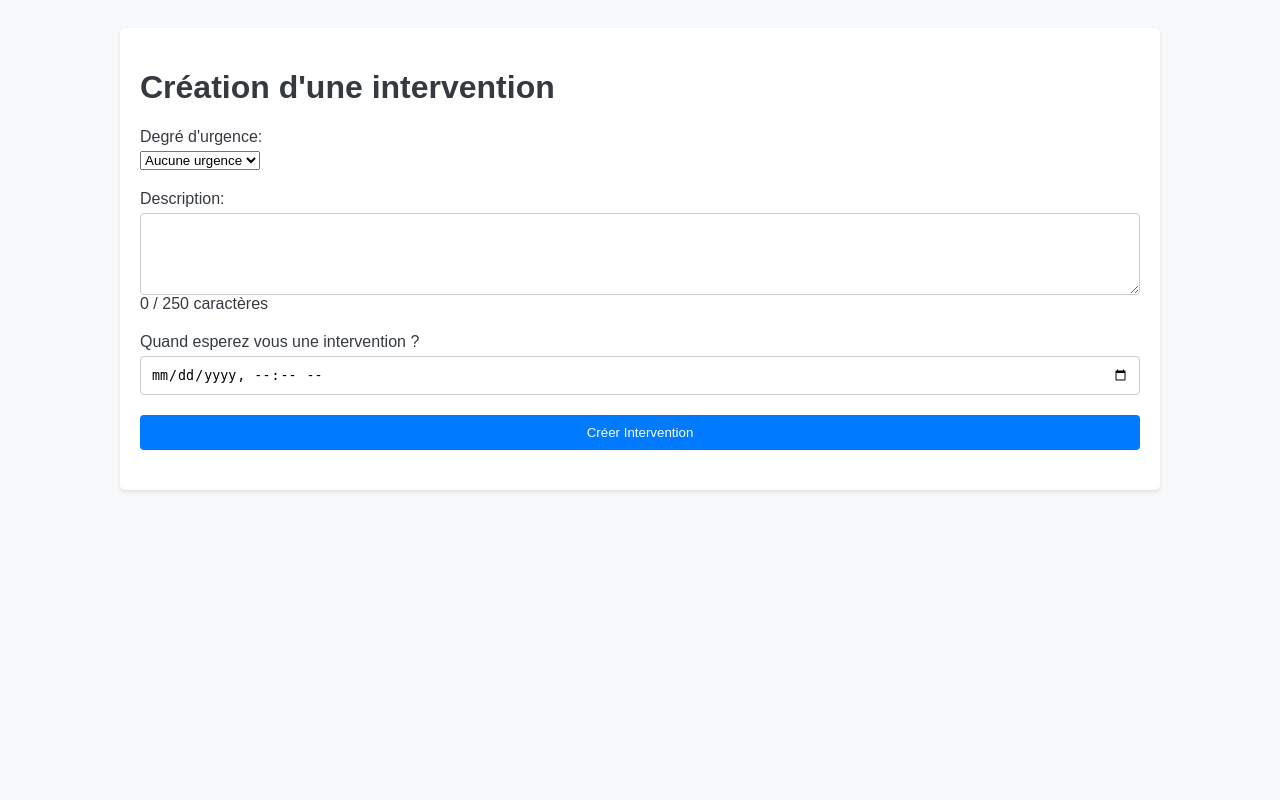
After one commit to Pokemax28/Dev_Web_B2, a PHP site: template app/templates/CreationIntervention.html.twig in a window 1280 px wide. The commit adds this page. Run offline with PHP 8.4, Linux system fonts and the light colour scheme; the template is opened without the code that fills it, so the values that code supplies are empty; some libraries are stand-ins or nearby versions.

Commit message:
affichage des intervention + mes couilles

```diff
--- /dev/null
+++ b/app/public/secretaire.php
@@ -0,0 +1 @@
+<h1>Vous etes secretaire</h1>
--- a/app/templates/Ajout_Info.html.twig
+++ b/app/templates/Ajout_Info.html.twig
@@ -1,4 +1,4 @@
-{% extends "base_auth.html.twig" %}
+{% extends "base.html.twig" %}
 
 {% block title %}Ajout d'informations{% endblock %}
 
--- /dev/null
+++ b/app/templates/CreationIntervention.html.twig
@@ -0,0 +1,101 @@
+
+
+
+{% block styles %}
+<style>
+    body {
+        font-family: Arial, sans-serif;
+        background-color: #f8f9fa;
+        color: #343a40;
+        /* Supprimez ou ajustez le style de flex pour permettre au conteneur de grandir verticalement */
+        padding-top: 20px; /* Ajout d'un peu d'espace en haut pour le scrolling */
+    }
+    .container {
+
+        background-color: #fff;
+        padding: 20px;
+        border-radius: 5px;
+        box-shadow: 0 2px 4px rgba(0, 0, 0, 0.1);
+        /* Augmentation de la largeur pour accommoder le formulaire plus large */
+        width: 1000px; /* Ajustez cette valeur selon le besoin, ou utilisez 'auto' */
+        max-width: 1500px; /* Ou toute autre largeur maximum appropriée */
+        margin: 0 auto; /* Centrer le conteneur */
+
+    }
+    .form-group {
+        margin-bottom: 20px;
+    }
+    .form-group label {
+        display: block;
+        margin-bottom: 5px;
+    }
+    .form-group input[type="text"],
+    .form-group input[type="number"],
+    .form-group input[type="datetime-local"],
+    .form-group textarea { /* Ajoutez textarea ici pour appliquer le même style */
+        width: 100%;
+        padding: 10px;
+        border: 1px solid #ccc;
+        border-radius: 4px;
+    }
+    .submit-btn {
+        width: 100%;
+        padding: 10px;
+        background-color: #007bff;
+        color: #fff;
+        border: none;
+        border-radius: 4px;
+        cursor: pointer;
+    }
+    .submit-btn:hover {
+        background-color: #0056b3;
+    }
+</style>
+{% endblock %}
+
+{% block body %}
+<div class="container">
+    <h1>Création d'une intervention</h1>
+    <form action="Intervention.php" method="POST">
+        <input type="hidden" id="id_user" name="id_user" value="{{ user_id }}">
+
+  <div class="form-group">
+    <label for="Degre_Urgence">Degré d'urgence:</label>
+    <select id="Degre_Urgence" name="Degre_Urgence" required>
+        <option value="0">Aucune urgence</option>
+        <option value="1">Urgence</option>
+        <option value="2">Très urgent</option>
+    </select>
+</div>
+
+
+        <div class="form-group">
+            <label for="description">Description:</label>
+            <textarea id="description" name="Description" rows="4" cols="50" required oninput="updateCharacterCount()"></textarea>
+            <div id="characterCount">0 / 250 caractères</div>
+        </div>
+
+        <script>
+        function updateCharacterCount() {
+            var descriptionInput = document.getElementById('description');
+            var count = descriptionInput.value.length;
+            var characterCountElement = document.getElementById('characterCount');
+            characterCountElement.textContent = count + " / 250 caractères";
+
+            if (count > 250) {
+                descriptionInput.value = descriptionInput.value.substring(0, 250);
+            }
+        }
+        </script>
+
+        <div class="form-group">
+            <label for="date_intervention">Quand esperez vous une intervention ?</label>
+            <input type="datetime-local" id="date_intervention" name="date_intervention" required>
+        </div>
+
+        <div class="form-group">
+            <input type="submit" value="Créer Intervention" class="submit-btn">
+        </div>
+    </form>
+</div>
+{% endblock %}
--- a/app/templates/register.html.twig
+++ b/app/templates/register.html.twig
@@ -1,4 +1,4 @@
-{% extends "base_auth.html.twig" %}
+{% extends "base.html.twig" %}
 
 {% block title %}Créez votre compte{% endblock %}
 
```
Also changed, not shown: app/public/Intervention.php (added, +25 -0 lines), app/public/Profil.php (+15 -7 lines), app/public/index.php (+9 -1 lines), app/templates/Profil.html.twig (+18 -19 lines), app/public/admin/users.php (line endings or trailing spaces).
